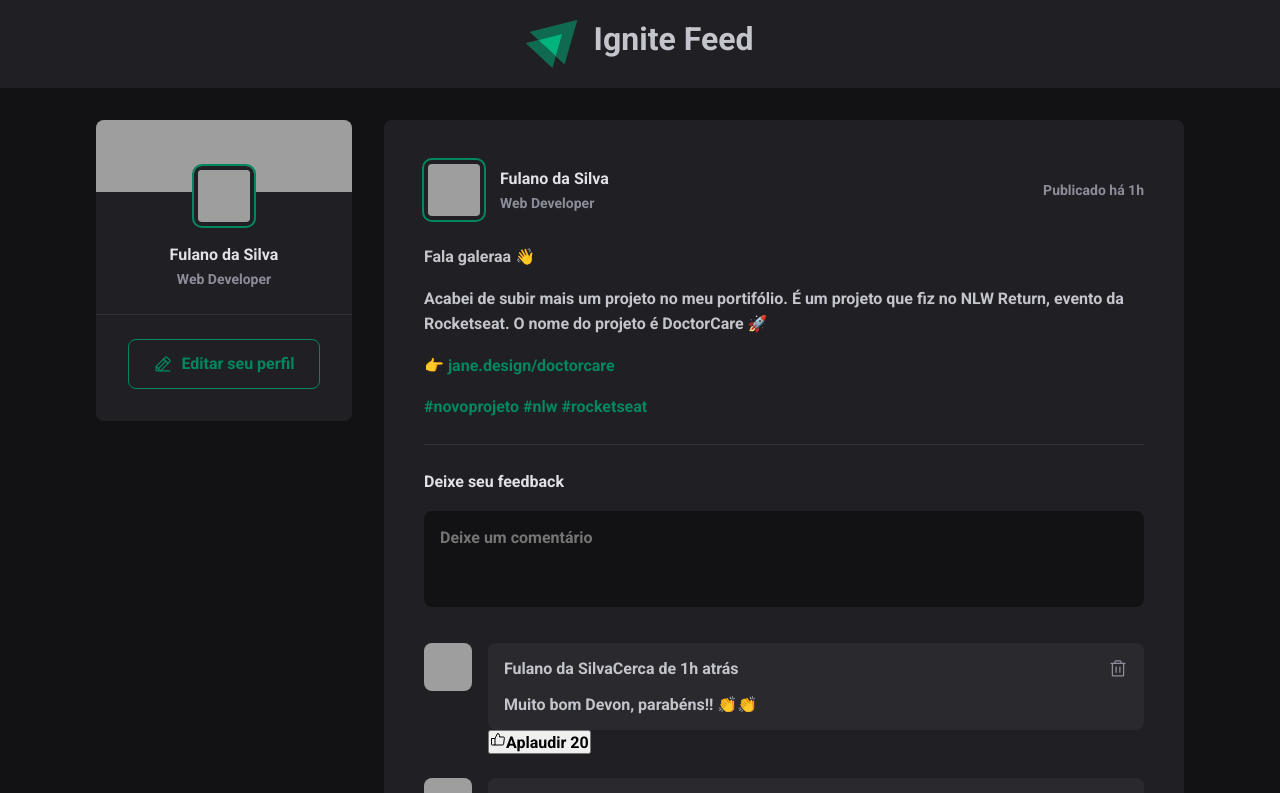
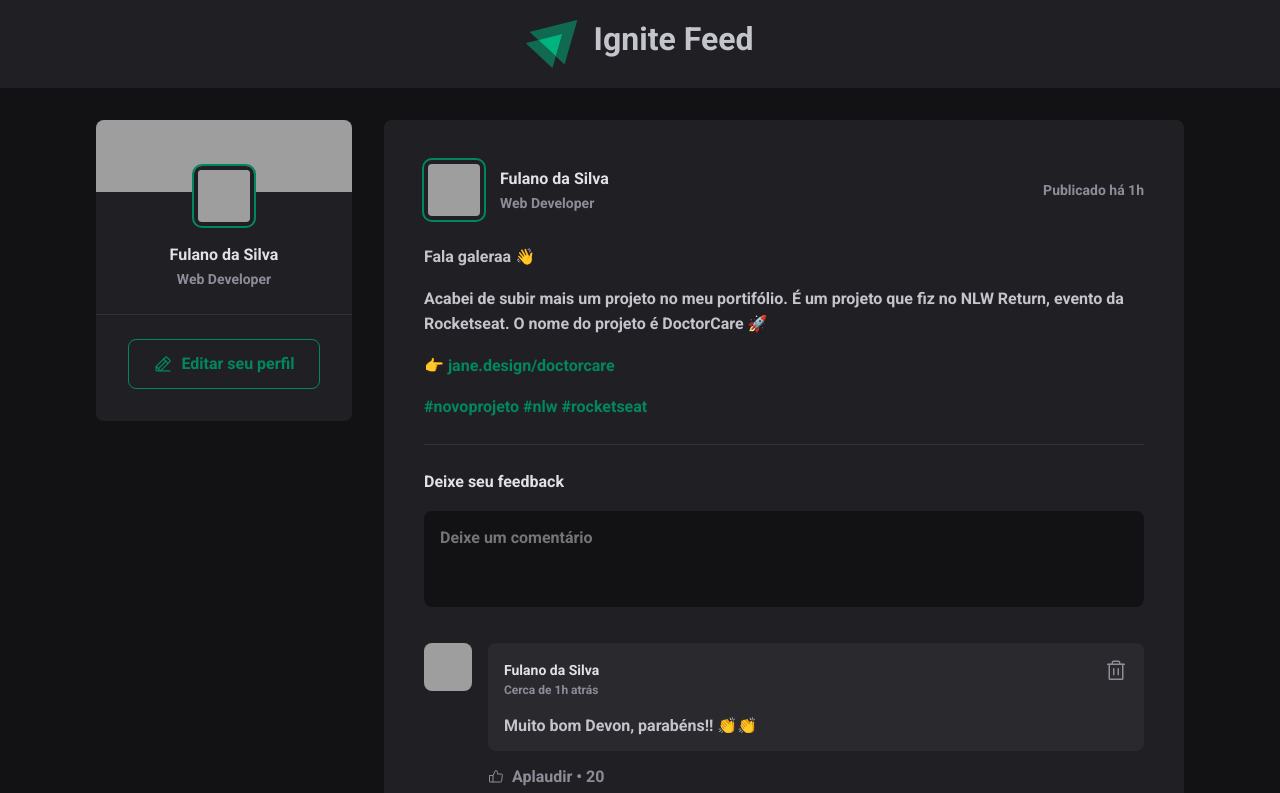
Before and after one commit to felipemjesus/rocketseat-reactjs, a React (Vite) app in the folder aulas/01-fundamentos-reactjs/: page / in a window 1280 px wide. Shown: the top 793 px of the page. Built offline with nearby package versions, Linux system fonts and the light colour scheme; grey boxes are pictures that could not be loaded.

Commit message:
Aula - Estilizações do Comentário

```diff
--- a/aulas/01-fundamentos-reactjs/src/components/Comment.jsx
+++ b/aulas/01-fundamentos-reactjs/src/components/Comment.jsx
@@ -13,7 +13,7 @@ export function Comment() {
                             <time title="08 de Março às 22:47" dateTime="2025-03-08 22:47:30">Cerca de 1h atrás</time>
                         </div>
                         <button title="Deletar comentário">
-                            <Trash size={20} />
+                            <Trash size={24} />
                         </button>
                     </header>
 
--- a/aulas/01-fundamentos-reactjs/src/components/Comment.module.css
+++ b/aulas/01-fundamentos-reactjs/src/components/Comment.module.css
@@ -22,8 +22,22 @@
 
 .commentContent header {
     display: flex;
+    align-items: flex-start;
     justify-content: space-between;
-    align-items: flex-start;
+}
+
+.authorAndTime strong {
+    display: block;
+    font-size: 0.875rem;
+    line-height: 1.6;
+    color: var(--gray-100);
+}
+
+.authorAndTime time {
+    display: block;
+    font-size: 0.75rem;
+    line-height: 1.6;
+    color: var(--gray-400);
 }
 
 .commentContent header button {
@@ -44,11 +58,11 @@
     color: var(--gray-300);
 }
 
-.commentContent footer {
+.commentBox footer {
     margin-top: 1rem;
 }
 
-.commentContent footer button {
+.commentBox footer button {
     background: transparent;
     border: 0;
     color: var(--gray-400);
@@ -58,15 +72,15 @@
     border-radius: 2px;
 }
 
-.commentContent footer button:hover {
+.commentBox footer button:hover {
     color: var(--green-300);
 }
 
-.commentContent footer button svg {
+.commentBox footer button svg {
     margin-right: 0.5rem;
 }
 
-.commentContent footer button span::before {
+.commentBox footer button span::before {
+    padding: 0 0.25rem;
     content: "\2022";
-    padding: 0 0.25rem;
 }
--- a/aulas/01-fundamentos-reactjs/src/global.css
+++ b/aulas/01-fundamentos-reactjs/src/global.css
@@ -10,6 +10,8 @@
 
     --green-300: #00b37e;
     --green-500: #00875f;
+
+    --red-500: #f75a68;
 }
 
 :focus {
```
